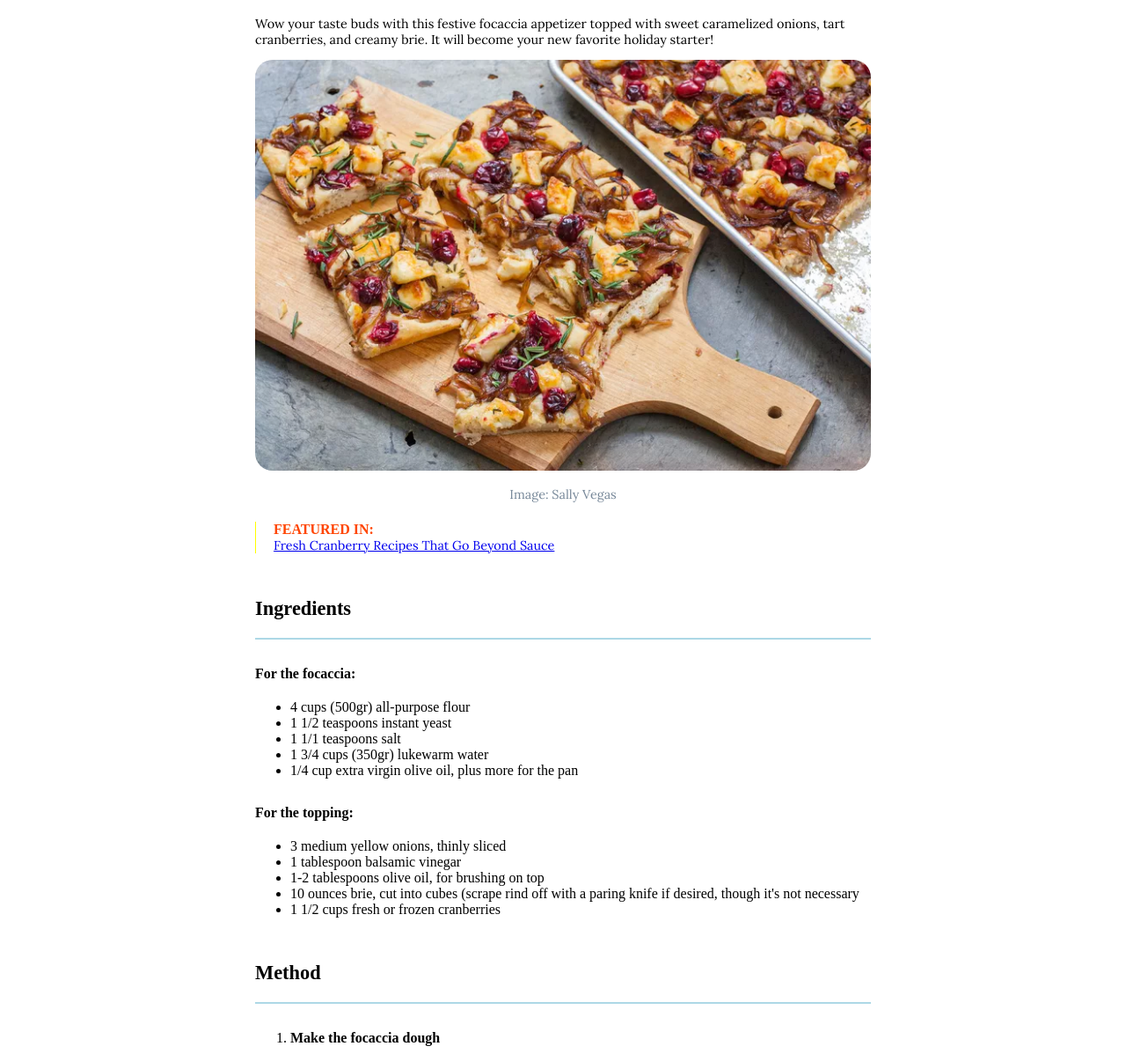
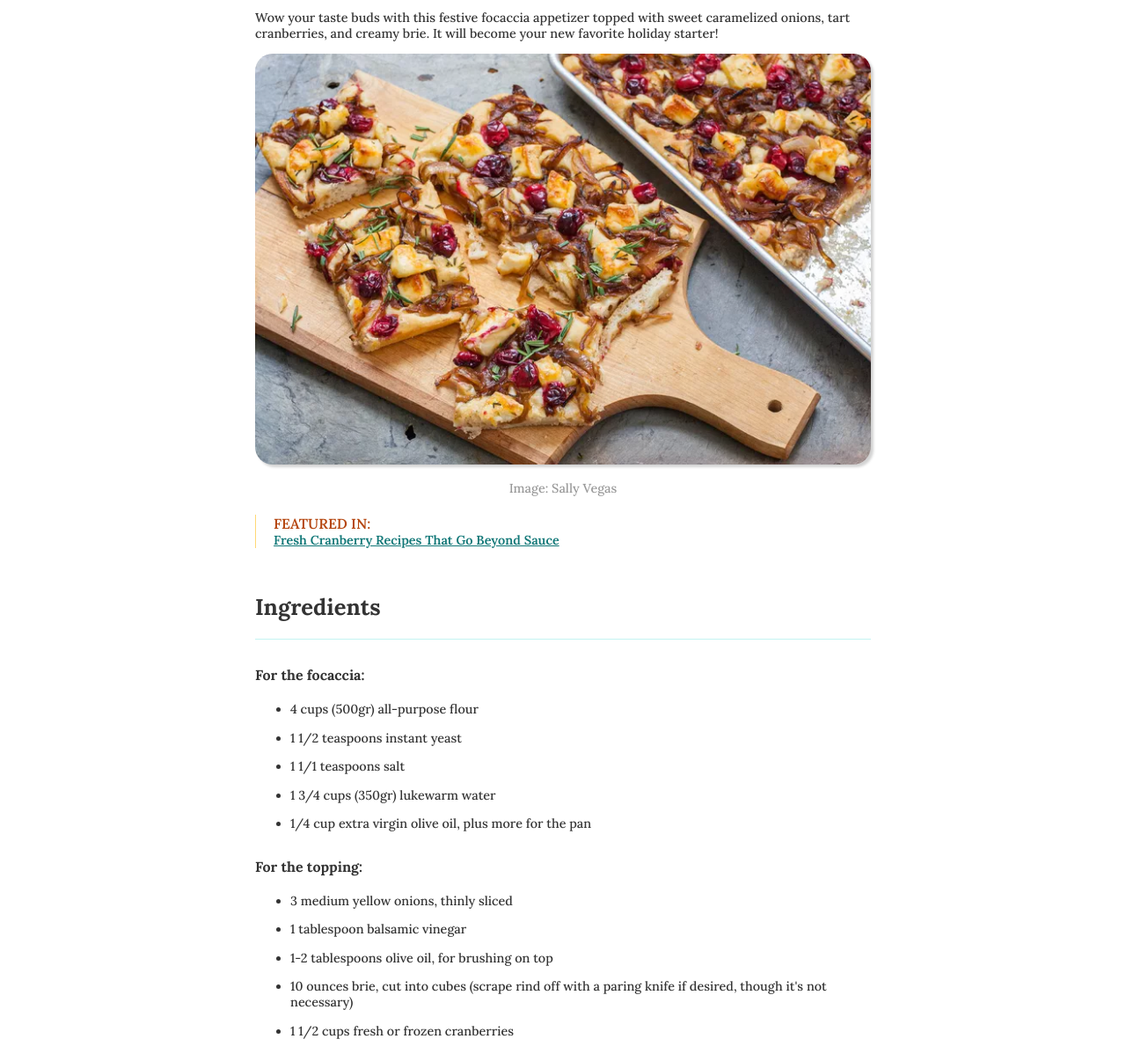
Before and after one commit to AdrianaGaglio/U1-W1-D3-CSS-Intro, a plain HTML site: page index.html in a window 1280 px wide. Shown: the part 313-1519 px from the top of the page at 88% size. Drawn offline with Linux system fonts and the light colour scheme; a web font is replaced by a local one.

Commit message:
final version

```diff
--- a/assets/css/style.css
+++ b/assets/css/style.css
@@ -1,12 +1,16 @@
 @import url("https://fonts.googleapis.com/css2?family=Lora:ital,wght@0,400..700;1,400..700&display=swap");
+@import url("https://fonts.googleapis.com/css2?family=Gupter:wght@400;500;700&display=swap");
 
 body {
   margin: 0;
+  font-family: "Lora", serif;
+  color: #333333;
 }
 
-p {
-  font-family: "Lora", serif;
-  font-size: 0.9em;
+p,
+li {
+  font-size: 0.9rem;
+  font-weight: 500;
 }
 
 header {
@@ -14,7 +18,7 @@ header {
 }
 
 header img {
-  width: 200px;
+  width: 150px;
 }
 
 header > div {
@@ -22,14 +26,20 @@ header > div {
 }
 
 header p {
-  background-color: lightgoldenrodyellow;
+  background-color: #fdfbf1;
   margin: 0;
-  padding: 15px;
-  border-top: 0.1em solid yellow;
+  padding: 15px 0;
+  border-top: 0.1em solid #ffd877;
+  color: #004d4c;
 }
 
 header p span {
   text-transform: uppercase;
+  font-weight: 600;
+}
+
+a {
+  color: #107777;
   font-weight: 600;
 }
 
@@ -47,15 +57,16 @@ h1 {
 main img {
   border-radius: 20px;
   width: 100%;
+  box-shadow: 3px 3px 3px lightgray;
 }
 
 .image-caption {
   text-align: center;
-  color: lightslategray;
+  color: #999999;
 }
 
 main div {
-  border-left: 0.1em solid yellow;
+  border-left: 1px solid #ffd877;
   padding-left: 20px;
 }
 
@@ -64,7 +75,7 @@ main div p {
 }
 
 h4 {
-  color: orangered;
+  color: #b5460f;
   font-weight: 600;
   margin-bottom: 0px;
 }
@@ -74,17 +85,22 @@ main section:first-child {
 }
 
 h3 {
-  border-bottom: 0.1em solid lightblue;
+  border-bottom: 1px solid #c4f3f2;
   padding-bottom: 20px;
-  font-size: 1.4em;
+  font-size: 1.6em;
   font-weight: 700;
+  font-style: normal;
 }
 
 h5 {
-  font-size: 1em;
+  font-size: 1rem;
   margin: 30px 0 20px 0;
 }
 
 section {
   margin-top: 50px;
 }
+
+li {
+  margin-bottom: 1em;
+}
```
Also changed, not shown: index.html (+1 -1 lines).
